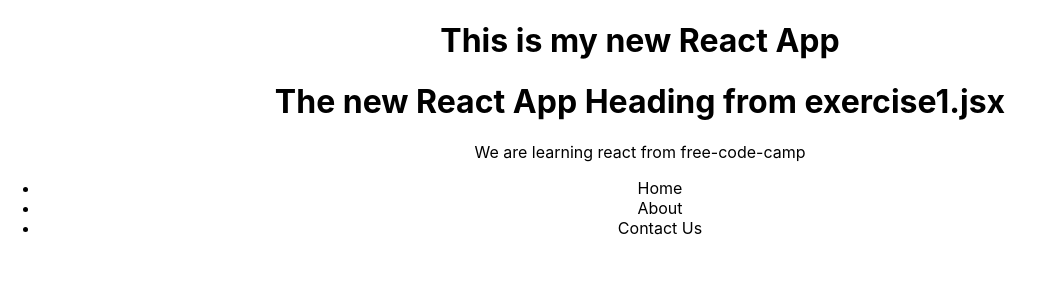
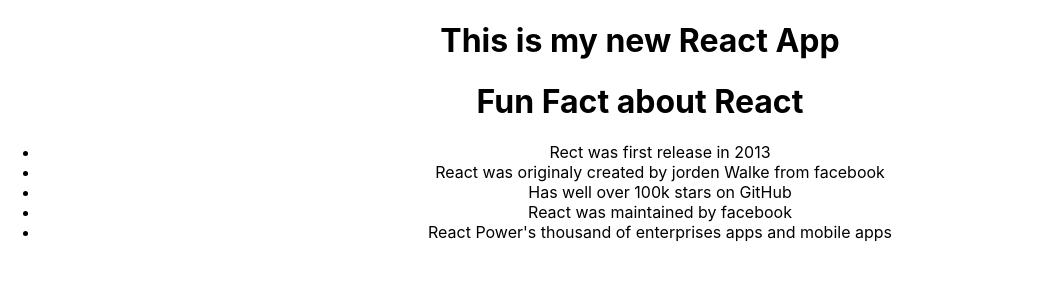
Before and after one commit to Naveed-Shoukat/react-by-free-cod-camp, a React (Create React App) app in the folder react_by_free_code_camp/: page / in a window 1280 px wide. Shown: the top 300 px of the page, without its empty margins (0-1044 px from the left). Built offline with nearby package versions, Linux system fonts and the light colour scheme.

Commit message:
exercise 2 done

```diff
--- a/react_by_free_code_camp/src/App.js
+++ b/react_by_free_code_camp/src/App.js
@@ -1,11 +1,13 @@
 import './App.css';
-import Page from './Exercise1';
+import Page from './components/Exercise1';
+import FunFact from './components/Exercise2';
 
 function App() {
   return (
     <div className="App">
       <h1>This is my new React App</h1>
-      <Page />
+      {/* <Page /> */}
+      <FunFact />
     </div>
   );
 }
--- /dev/null
+++ b/react_by_free_code_camp/src/components/Exercise2.jsx
@@ -0,0 +1,17 @@
+function FunFact() {
+  return (
+    <div>
+      {/* <img src="favicon.ico" alt="Logo" /> */}
+      <h1>Fun Fact about React</h1>
+      <ul>
+        <li>Rect was first release in 2013</li>
+        <li>React was originaly created by jorden Walke from facebook</li>
+        <li>Has well over 100k stars on GitHub</li>
+        <li>React was maintained by facebook</li>
+        <li>React Power's thousand of enterprises apps and mobile apps</li>
+      </ul>
+    </div>
+  );
+}
+
+export default FunFact;
```
Also changed, not shown: react_by_free_code_camp/src/components/Exercise1.jsx (renamed from react_by_free_code_camp/src/Exercise1.jsx), react_by_free_code_camp/src/components/logo.svg (added), 1 other file (tests, documents, lock files or other folders).
